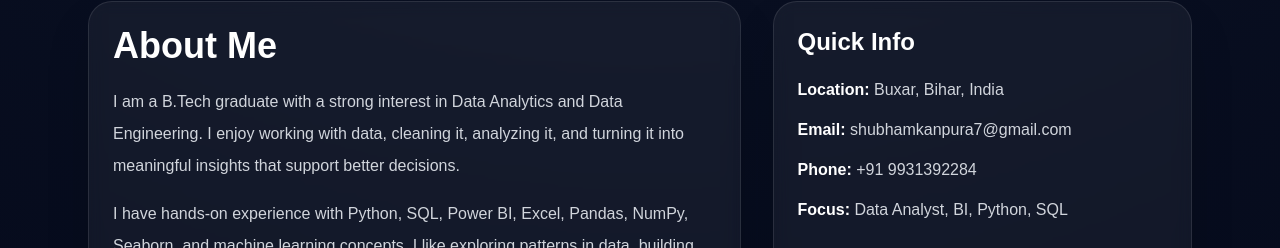
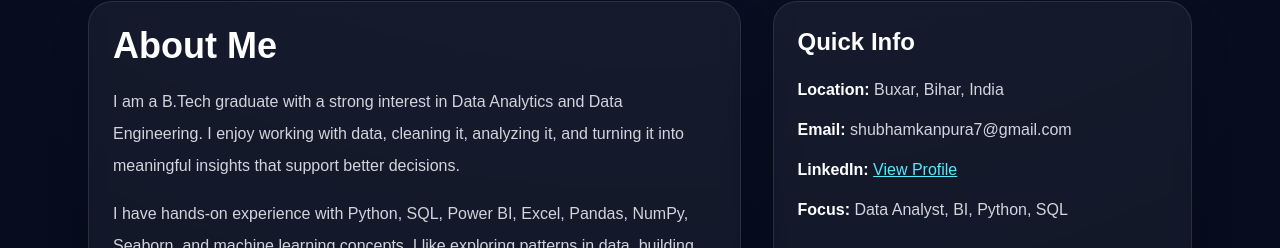
Before and after one commit to iam-shubhamm/My-portfolio, a Next.js app: page / in a window 1280 px wide. Shown: the part 991-1239 px from the top of the page. Built offline with nearby package versions, Linux system fonts and the light colour scheme.

Commit message:
Include LinkedIn profile in contact information
Added LinkedIn profile link to contact section.

```diff
--- a/app/page.tsx
+++ b/app/page.tsx
@@ -241,7 +241,7 @@ export default function Home() {
               <div className="mt-5 space-y-4 text-gray-300">
                 <p><span className="font-semibold text-white">Location:</span> Buxar, Bihar, India</p>
                 <p><span className="font-semibold text-white">Email:</span> shubhamkanpura7@gmail.com</p>
-                <p><span className="font-semibold text-white">Phone:</span> +91 9931392284</p>
+                <p><span className="font-semibold text-white">LinkedIn:</span> <a href="https://www.linkedin.com/in/shubhamsingh7a" target="_blank" className="text-cyan-300 underline">View Profile</a></p>
                 <p><span className="font-semibold text-white">Focus:</span> Data Analyst, BI, Python, SQL</p>
               </div>
             </Card>
@@ -337,7 +337,12 @@ export default function Home() {
         <FadeSection id="contact" className="scroll-mt-28 py-16 pb-24">
           <h2 className="text-center text-4xl font-semibold">Contact</h2>
           <div className="mt-10 grid gap-6 md:grid-cols-3">
-
+            <Card>
+              <p className="text-sm uppercase tracking-[0.2em] text-gray-400">LinkedIn</p>
+              <a href="https://www.linkedin.com/in/shubhamsingh7a" target="_blank" className="mt-3 inline-block text-lg text-cyan-300 underline">
+                Open Profile
+              </a>
+            </Card>
             <Card>
               <p className="text-sm uppercase tracking-[0.2em] text-gray-400">Email</p>
               <p className="mt-3 break-all text-lg text-gray-100">shubhamkanpura7@gmail.com</p>
```
